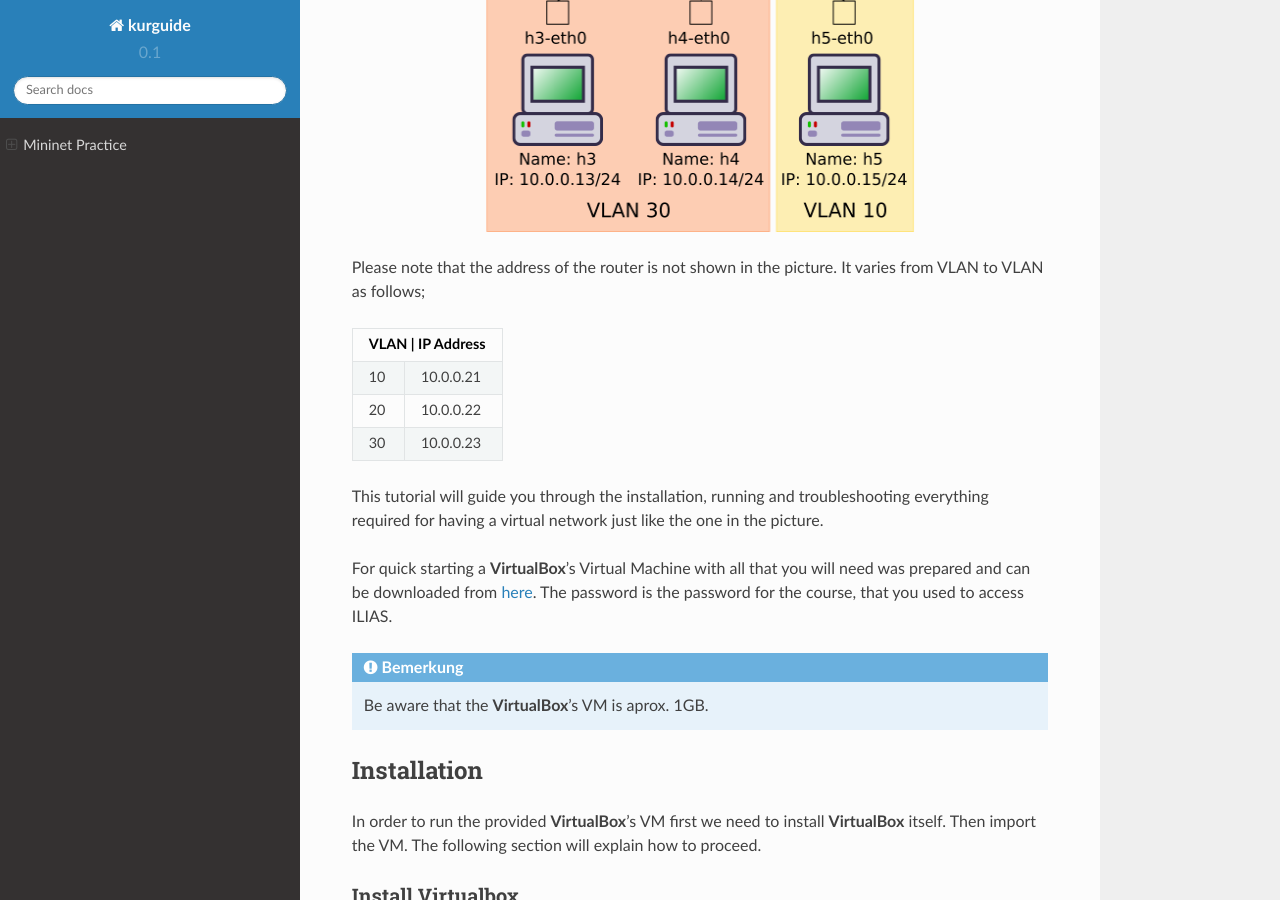
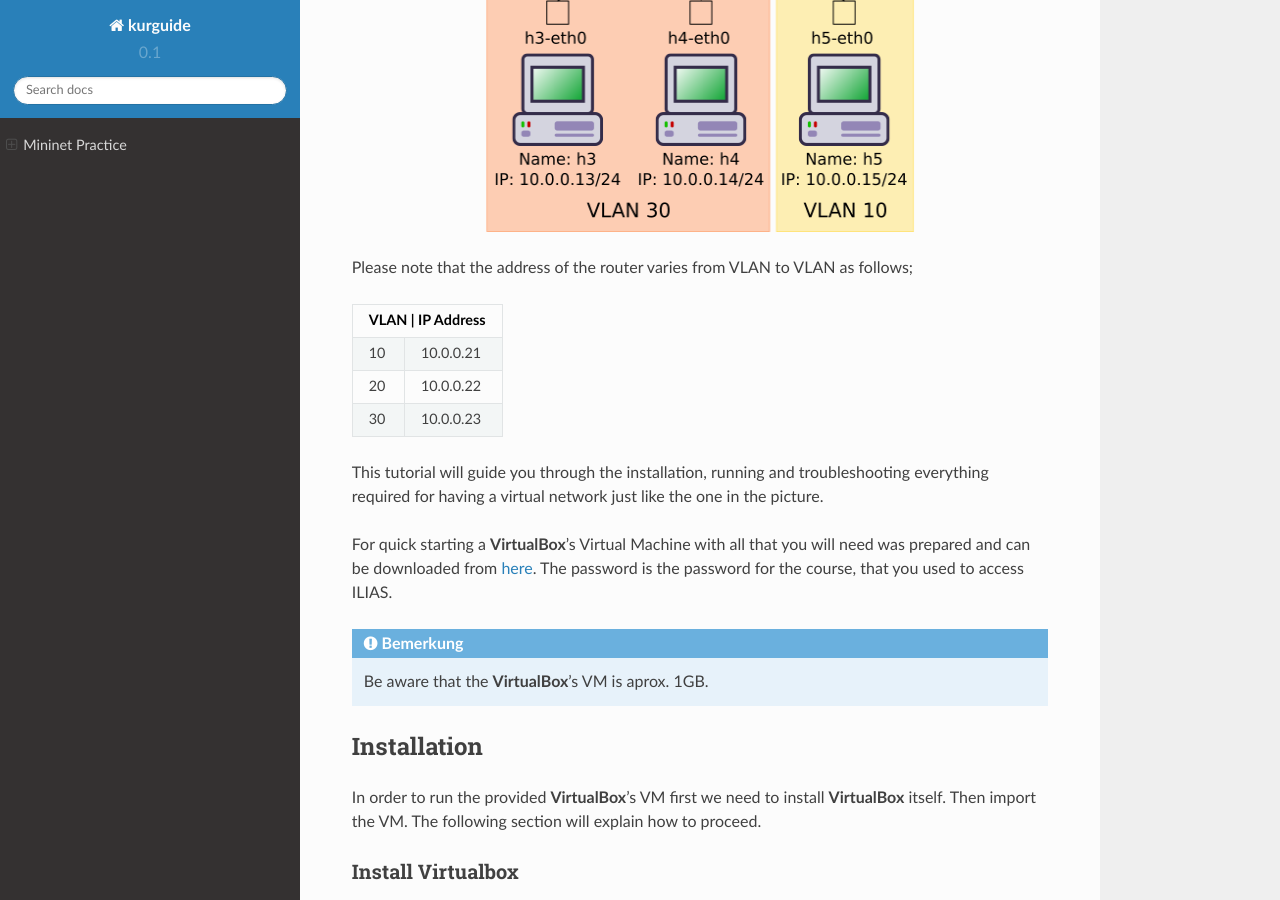
Before and after one commit to pjcuadra/kurguide, a Sphinx documentation site: the page built from source/index.rst, in a window 1280 px wide and 900 px high, scrolled down 1055 px. Built offline with Sphinx 7.4.7 and the Read the Docs theme 2.0.0, drawn with Linux system fonts in a browser that asks for light colours.

Commit message:
Fix typo

```diff
--- a/source/index.rst
+++ b/source/index.rst
@@ -13,8 +13,7 @@ entire network as shown in the following figure.
    :scale: 100 %
    :alt: Network
 
-Please note that the address of the router is not shown in the picture. It
-varies from VLAN to VLAN as follows;
+Please note that the address of the router varies from VLAN to VLAN as follows;
 
 +-------+-----------+
 | VLAN | IP Address |
```
